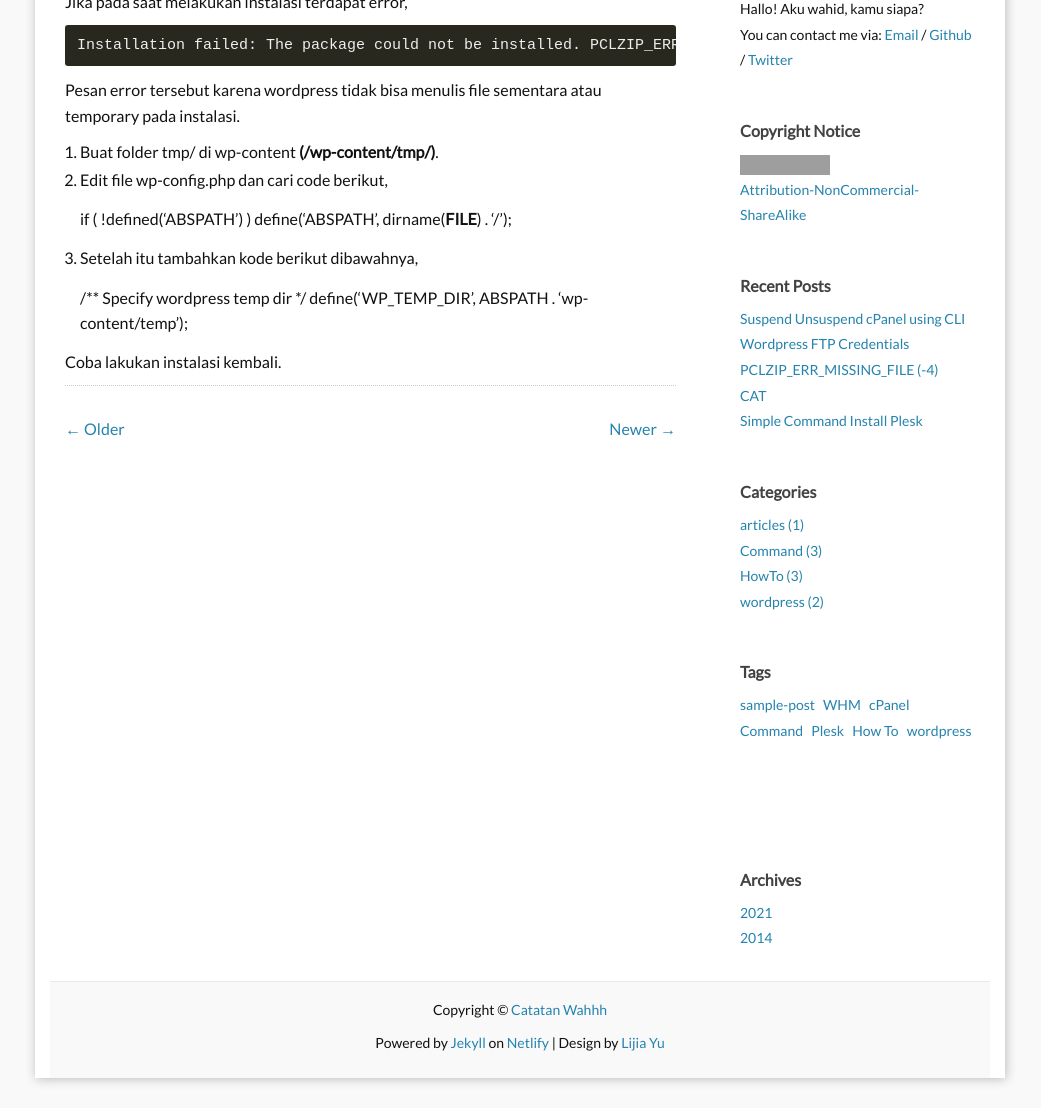
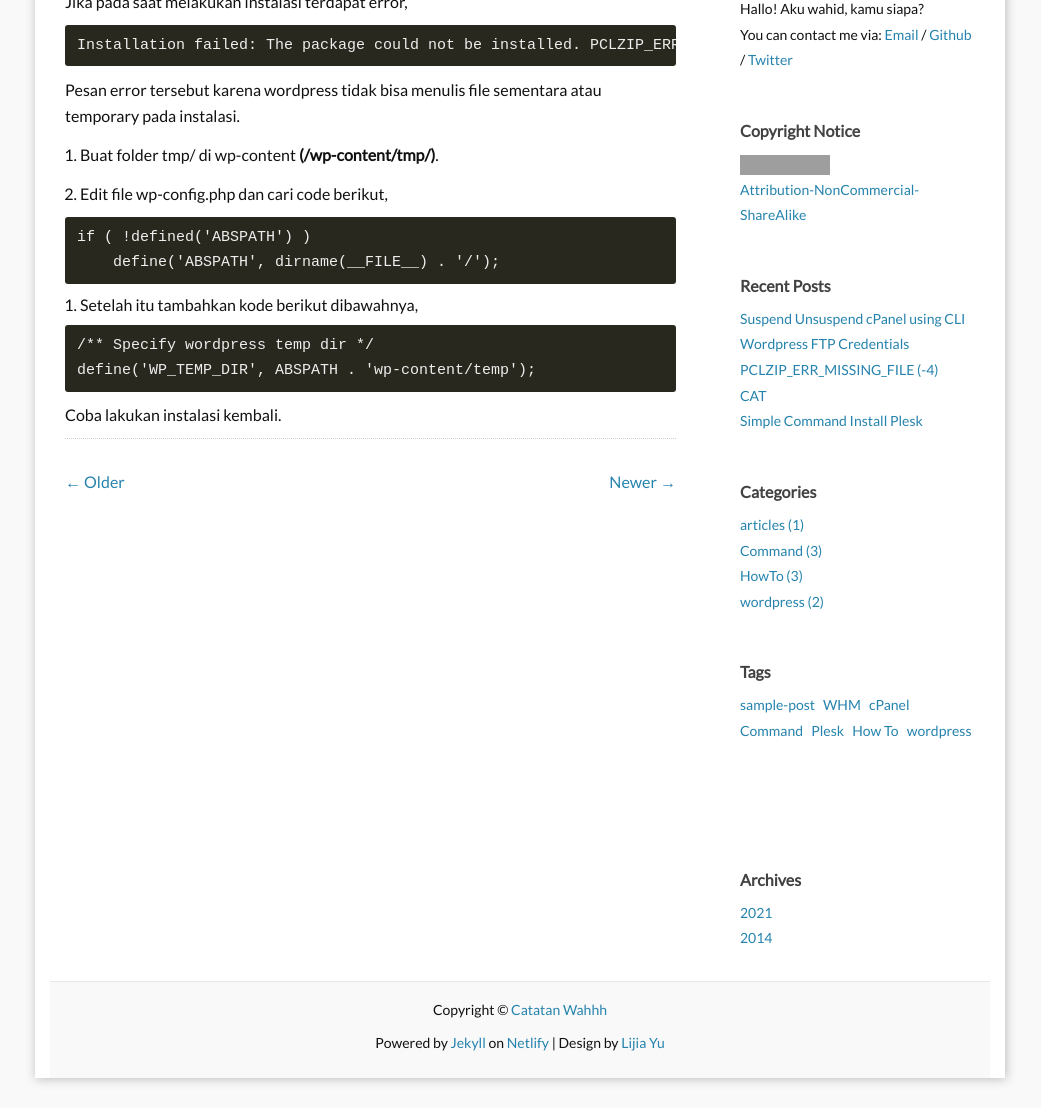
Before and after one commit to ahoirilaila/WebWahhh, a Jekyll site: the page built from _posts/2021-06-16-pczlip-err-missing-file-4.md, in a window 1280 px wide, cut to the strip 400-1508 px from the top of the page. Shown: the whole strip, without its empty margins (120-1161 px from the left). Built offline with Jekyll 4.4.1, drawn with Linux system fonts in a browser that asks for light colours; comment, search, counter and statistics services are not loaded; grey boxes are pictures that could not be loaded.

```diff
--- a/_posts/2021-06-16-pczlip-err-missing-file-4.md
+++ b/_posts/2021-06-16-pczlip-err-missing-file-4.md
@@ -14,19 +14,27 @@ Setiap melakukan instalasi plugin pada wordpress akan membuat file sementara ata
 
 Jika pada saat melakukan instalasi terdapat error,
 
-    Installation failed: The package could not be installed. PCLZIP_ERR_MISSING_FILE (-4) : Missing archive file '/tmp/classic-editor.1.5-a61K01.tmp'
+~~~
+Installation failed: The package could not be installed. PCLZIP_ERR_MISSING_FILE (-4) : Missing archive file '/tmp/classic-editor.1.5-a61K01.tmp'
+~~~
 
 Pesan error tersebut karena wordpress tidak bisa menulis file sementara atau temporary pada instalasi.
 
 1. Buat folder tmp/ di wp-content **(/wp-content/tmp/)**.
+
 2. Edit file wp-config.php dan cari code berikut,
 
-    if ( !defined('ABSPATH') )
-        define('ABSPATH', dirname(__FILE__) . '/');
+~~~
+if ( !defined('ABSPATH') )
+    define('ABSPATH', dirname(__FILE__) . '/');
+~~~
 
 3. Setelah itu tambahkan kode berikut dibawahnya,
 
-    /** Specify wordpress temp dir */
-    define('WP_TEMP_DIR', ABSPATH . 'wp-content/temp');
+~~~
+/** Specify wordpress temp dir */
+define('WP_TEMP_DIR', ABSPATH . 'wp-content/temp');
+~~~
+
 
 Coba lakukan instalasi kembali.
```
